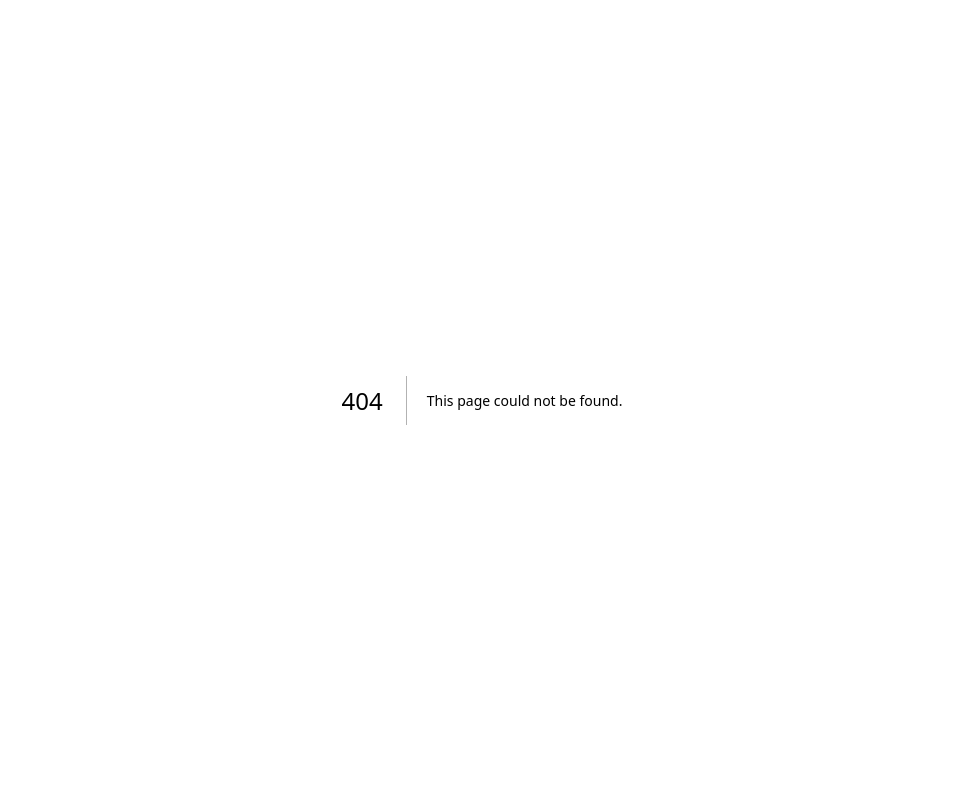
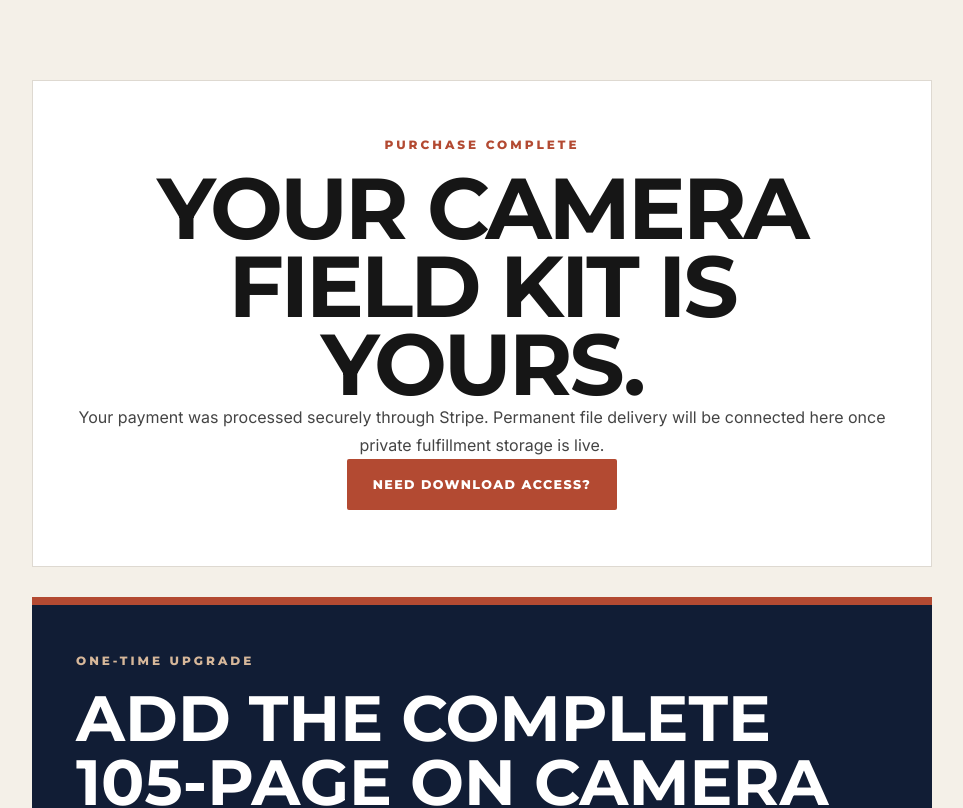
Before and after one commit to PivotTraining/ChrisMarvel, a Next.js app: page /on-camera/field-kit/thank-you in a window 1280 px wide. Before the commit this address had no page. Shown: the top 808 px of the page, without its empty margins (158-1121 px from the left). Built offline with nearby package versions, Linux system fonts and the light colour scheme.

Commit message:
Add Camera Field Kit thank-you page

```diff
--- /dev/null
+++ b/app/on-camera/field-kit/thank-you/page.tsx
@@ -0,0 +1,9 @@
+import '../../../globals.css'
+import '../../../two-rooms/two-rooms.css'
+
+const upgrade='https://buy.stripe.com/7sY00j3xHdHW2b5dDDa3u0D'
+
+export default function FieldKitThankYou(){return <main className="tr-page" style={{minHeight:'100vh',padding:'80px 24px'}}><div style={{maxWidth:900,margin:'0 auto'}}>
+<section style={{textAlign:'center',background:'#fff',padding:'56px 42px',border:'1px solid #ded9d1'}}><div className="tr-eyebrow">Purchase complete</div><h1 style={{fontFamily:'var(--font-heading)',fontSize:'clamp(3rem,8vw,5.4rem)',lineHeight:.9,textTransform:'uppercase',letterSpacing:'-3px'}}>Your Camera<br/>Field Kit is yours.</h1><p style={{lineHeight:1.75,color:'#444'}}>Your payment was processed securely through Stripe. Permanent file delivery will be connected here once private fulfillment storage is live.</p><a className="tr-btn tr-btn-rust" href="mailto:Jazmine@pivottraining.us?subject=Camera%20Field%20Kit%20Download%20Access">Need Download Access?</a></section>
+<section style={{marginTop:30,background:'#111d35',color:'#fff',padding:'48px 44px',borderTop:'8px solid #b34a32'}}><div className="tr-section-kicker light">One-time upgrade</div><h2 style={{fontFamily:'var(--font-heading)',fontSize:'clamp(2.2rem,5vw,4rem)',lineHeight:1,textTransform:'uppercase'}}>Add the complete 105-page ON CAMERA manual for $20.</h2><p style={{lineHeight:1.75,color:'rgba(255,255,255,.78)'}}>You already paid $27 for the operating tools. Add the complete manual for the difference, keeping your total at the same $47 direct price.</p><a className="tr-btn tr-btn-rust" href={upgrade}>Upgrade to ON CAMERA — $20</a></section>
+</div></main>}
```
